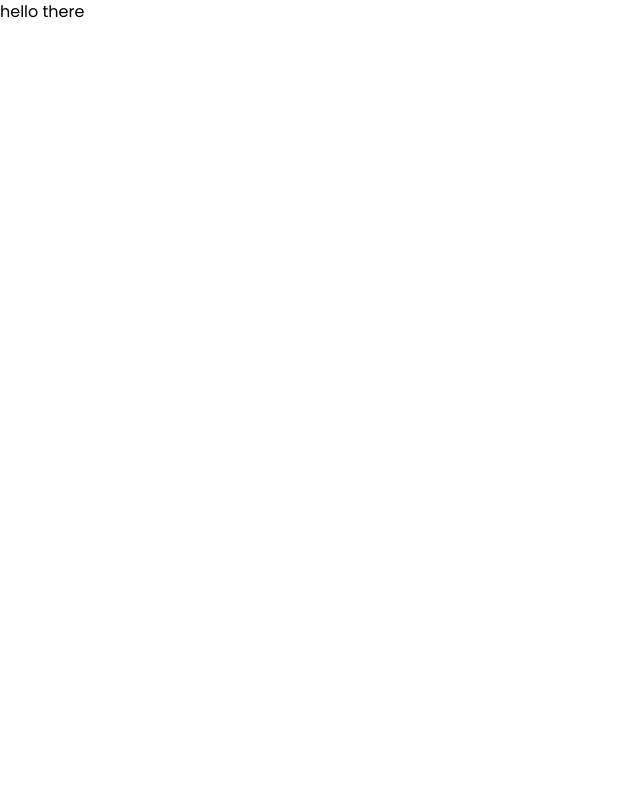
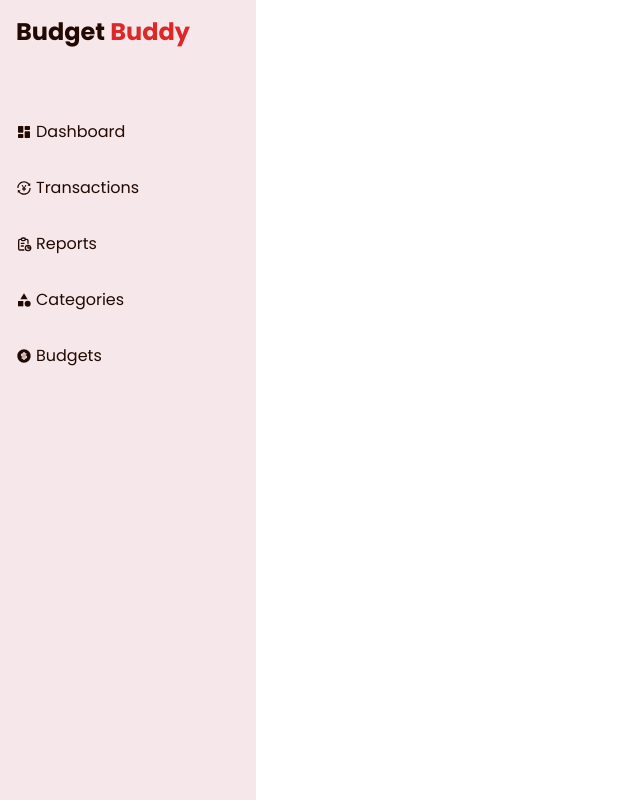
Before and after one commit to mariegrace31/wallet_app, a Next.js app: page / in a window 1280 px wide. Shown: the whole page, without its empty margins (0-640 px from the left). Built offline with nearby package versions, Linux system fonts and the light colour scheme.

Commit message:
Add the side bar

```diff
--- /dev/null
+++ b/app/components/Sidebar.jsx
@@ -0,0 +1,33 @@
+import Link from 'next/link';
+import { RiDashboardFill } from "react-icons/ri";
+import { AiOutlineTransaction } from "react-icons/ai";
+import { TbReport } from "react-icons/tb";
+import { MdCategory } from "react-icons/md";
+import { RiMoneyDollarCircleFill } from "react-icons/ri";
+
+export default function Sidebar() {
+  return (
+    <div className="h-screen w-64 bg-wallet_white text-white fixed">
+      <h2 className="text-2xl font-bold p-4 text-wallet_black">Budget <span className='text-wallet_red_100'>Buddy</span></h2>
+      <nav className="mt-10">
+        <ul>
+          <li className="p-4 hover:bg-wallet_red_75 group">
+            <Link href="/" className='text-wallet_black group-hover:text-wallet_white flex gap-1 items-center'><RiDashboardFill />Dashboard</Link>
+          </li>
+          <li className="p-4 hover:bg-wallet_red_75 group">
+            <Link href="/transactions" className='text-wallet_black group-hover:text-wallet_white flex gap-1 items-center'><AiOutlineTransaction />Transactions</Link>
+          </li>
+          <li className="p-4 hover:bg-wallet_red_75 group">
+            <Link href="/reports" className='text-wallet_black group-hover:text-wallet_white flex gap-1 items-center'><TbReport />Reports</Link>
+          </li>
+          <li className="p-4 hover:bg-wallet_red_75 group">
+            <Link href="/categories" className='text-wallet_black group-hover:text-wallet_white flex gap-1 items-center'><MdCategory />Categories</Link>
+          </li>
+          <li className="p-4 hover:bg-wallet_red_75 group">
+            <Link href="/budgets" className='text-wallet_black group-hover:text-wallet_white flex gap-1 items-center'><RiMoneyDollarCircleFill />Budgets</Link>
+          </li>
+        </ul>
+      </nav>
+    </div>
+  );
+}
--- a/app/page.jsx
+++ b/app/page.jsx
@@ -1,9 +1,13 @@
 import Image from "next/image";
+import Sidebar from "./components/Sidebar";
 
 export default function Home() {
   return (
-    <div >
-      <p>hello there</p>
+    <div className="flex" >
+     <Sidebar />
+     <div>
+      <p>hello</p>
+     </div>
     </div>
   );
 }
--- a/package.json
+++ b/package.json
@@ -9,9 +9,10 @@
     "lint": "next lint"
   },
   "dependencies": {
+    "next": "15.1.5",
     "react": "^19.0.0",
     "react-dom": "^19.0.0",
-    "next": "15.1.5"
+    "react-icons": "^5.4.0"
   },
   "devDependencies": {
     "postcss": "^8",
--- a/tailwind.config.mjs
+++ b/tailwind.config.mjs
@@ -14,6 +14,7 @@ export default {
         wallet_red_20: "#DC282833",
         wallet_red_10:"#DC28281A",
         wallet_black:"#220901",
+        wallet_white:"#f6e8ea"
       },
     },
   },
```
Also changed, not shown: 1 other file (tests, documents, lock files or other folders).
